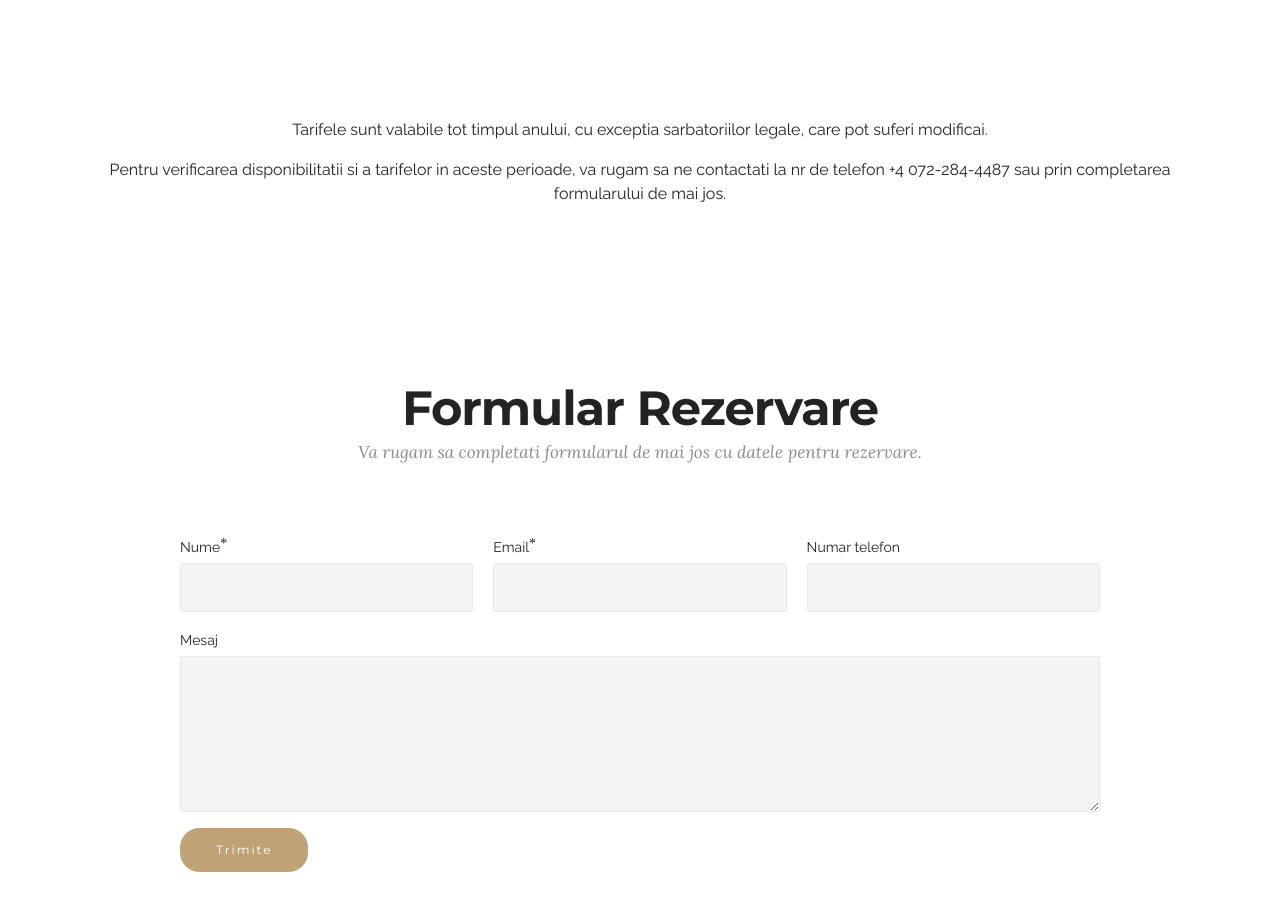
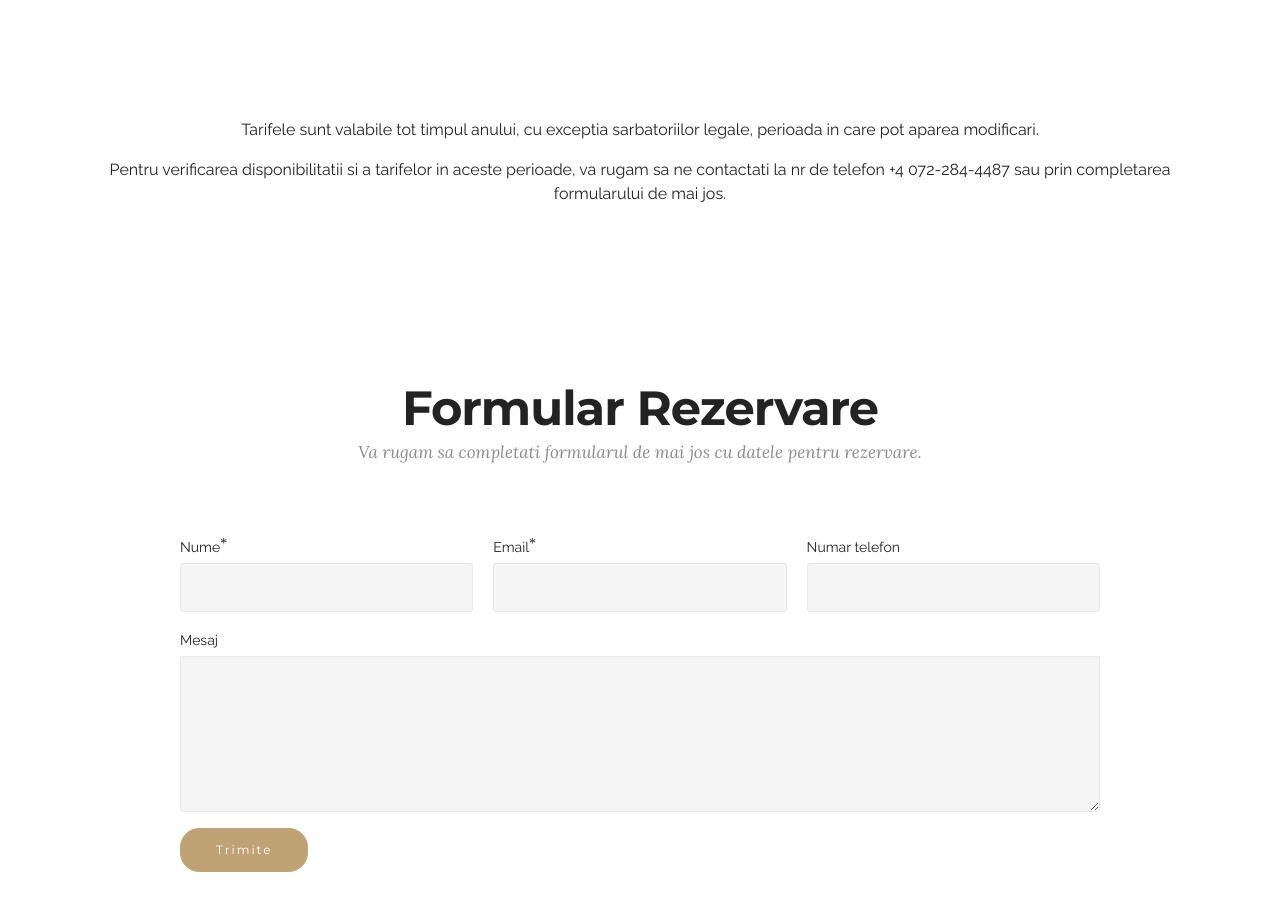
Before and after one commit to drusk19/floaredecolt, a plain HTML site: page page1.html in a window 1280 px wide. Shown: the part 971-1881 px from the top of the page. Drawn offline with Linux system fonts and the light colour scheme.

Commit message:
Update page1.html

```diff
--- a/page1.html
+++ b/page1.html
@@ -173,7 +173,7 @@
       <div class="container">
           <div class="row">
               <div class="col-xs-12 text-xs-center">
-  <p>Tarifele sunt valabile tot timpul anului, cu exceptia sarbatoriilor legale, care pot suferi modificai.</p>
+  <p>Tarifele sunt valabile tot timpul anului, cu exceptia sarbatoriilor legale, perioada in care pot aparea modificari.</p>
   <p>Pentru verificarea disponibilitatii si a tarifelor in aceste perioade, va rugam sa ne contactati la nr de telefon +4 072-284-4487 sau prin completarea formularului de mai jos.</p>
                </div>
           </div>
```
